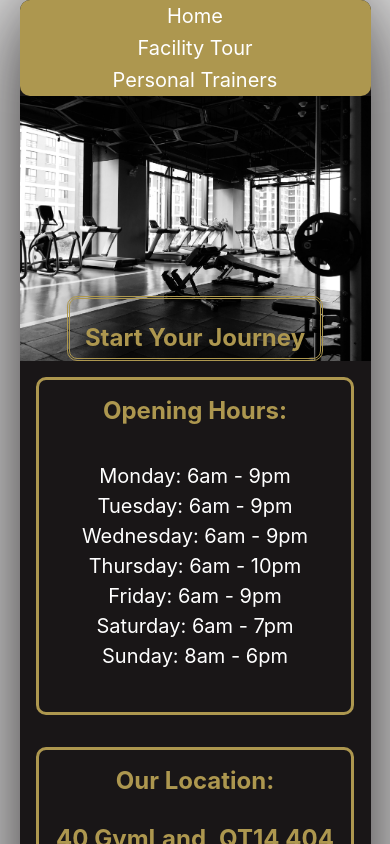
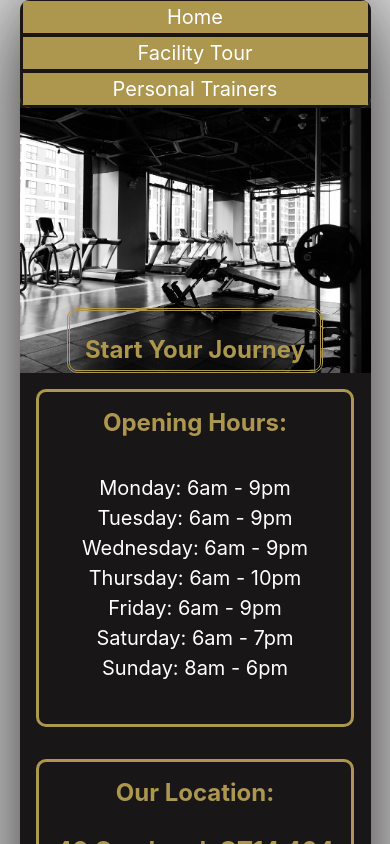
Before and after one commit to CMillar113/gymTemplate, a Next.js app: page / in a window 390 px wide. Shown: the top 844 px of the page. Built offline with nearby package versions, Linux system fonts and the light colour scheme.

Commit message:
navbar borders added

```diff
--- a/styles/NavBar.module.css
+++ b/styles/NavBar.module.css
@@ -30,5 +30,8 @@
       display: block;
       float: none;
       padding: 4px;
+      border: var(--primaryBackground-color);
+      border-top-width: 1px;
+      border-style: solid;
     }
   }
```
